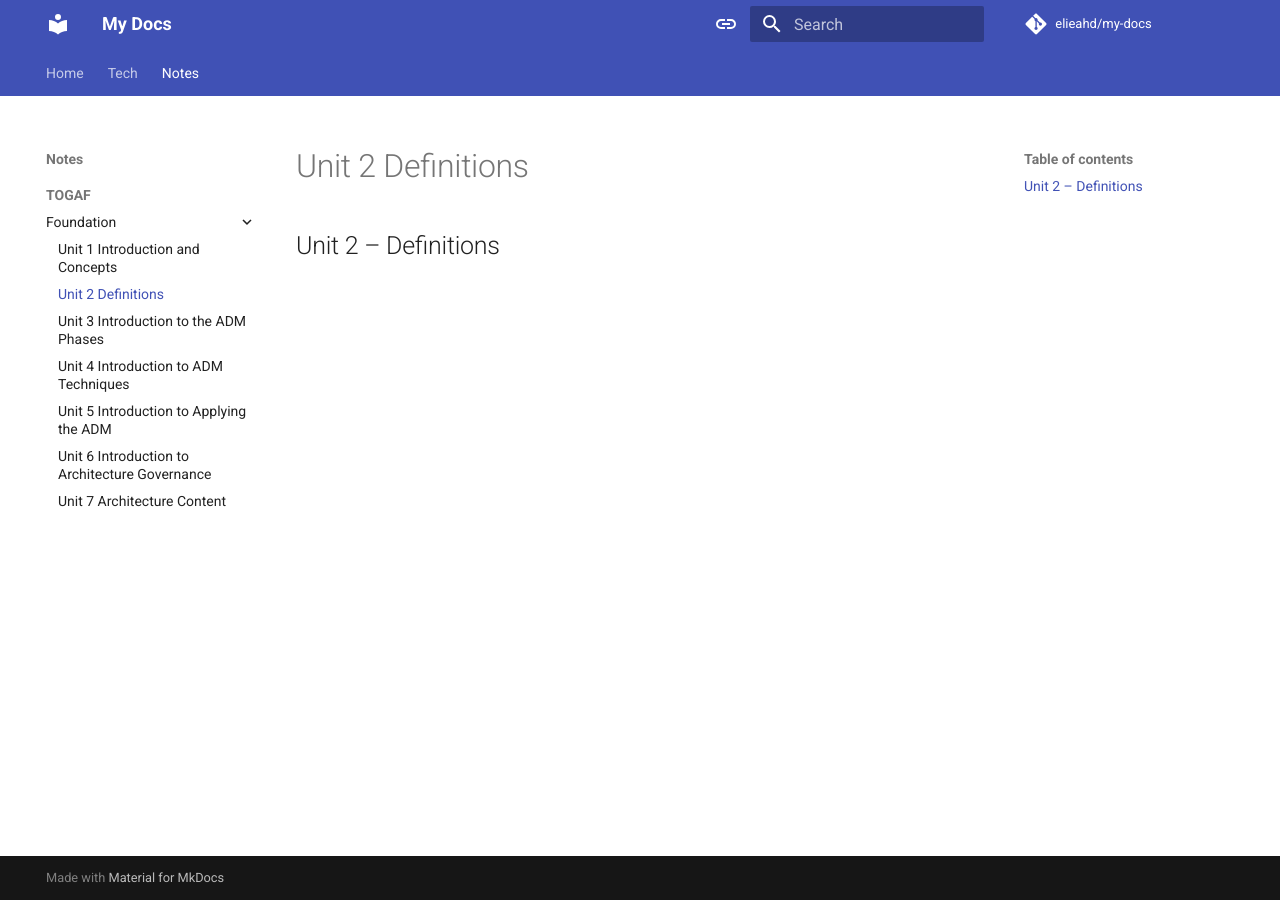
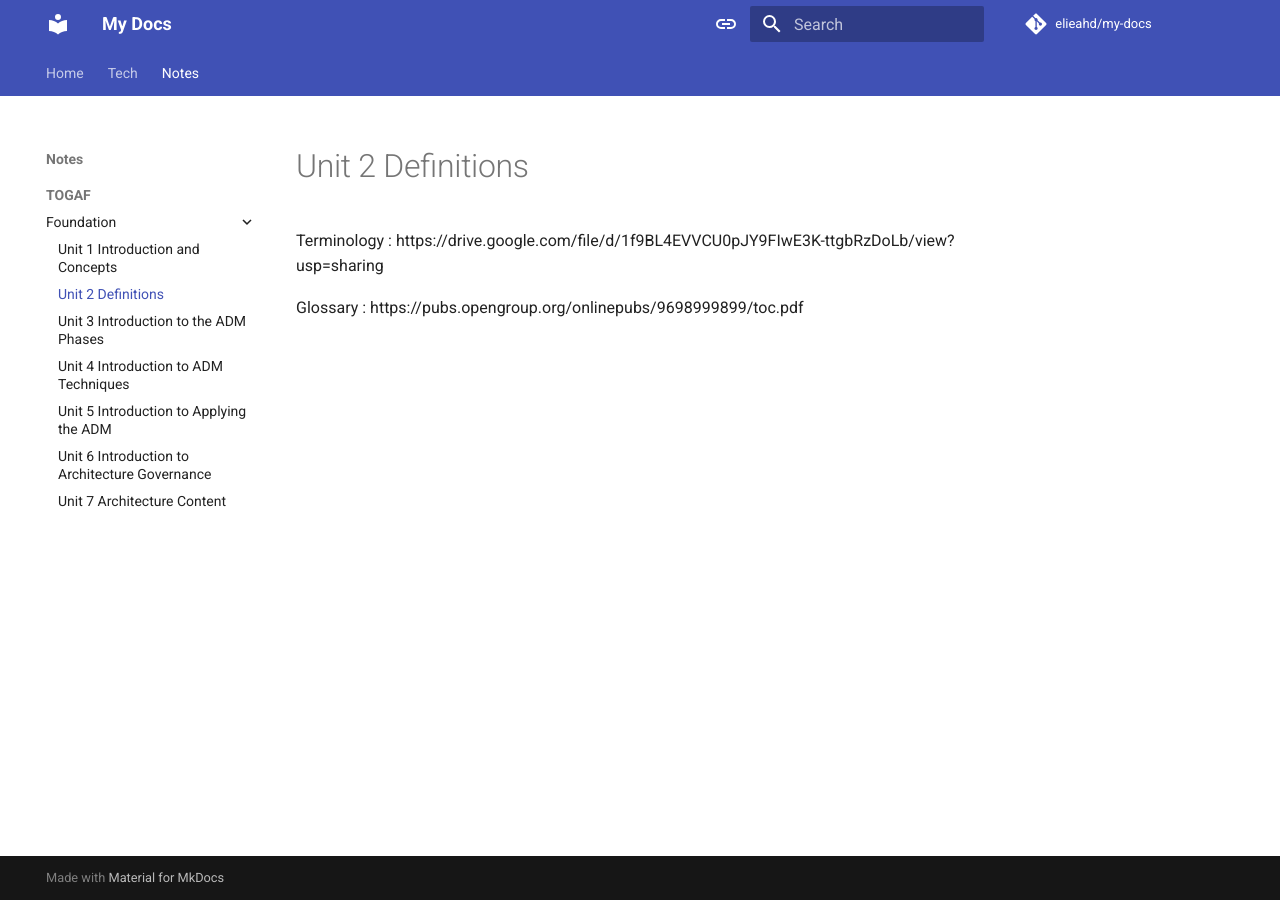
Before and after one commit to elieahd/my-docs, an MkDocs documentation site: the page built from docs/notes/togaf/foundation/unit2.md, in a window 1280 px wide. Built offline with MkDocs 1.6.1 and Material for MkDocs 9.7.7, drawn with Linux system fonts in a browser that asks for light colours; comment, search, counter and statistics services are not loaded.

Commit message:
add unit 2

```diff
--- a/docs/notes/togaf/foundation/unit2.md
+++ b/docs/notes/togaf/foundation/unit2.md
@@ -1 +1,3 @@
-## Unit 2 – Definitions
+Terminology : https://drive.google.com/file/d/1f9BL4EVVCU0pJY9FIwE3K-ttgbRzDoLb/view?usp=sharing
+
+Glossary : https://pubs.opengroup.org/onlinepubs/9698999899/toc.pdf
```
Also changed, not shown: README.md (+0 -1 lines), docs/notes/togaf/foundation/unit3.md (deleted, +0 -1 lines).
